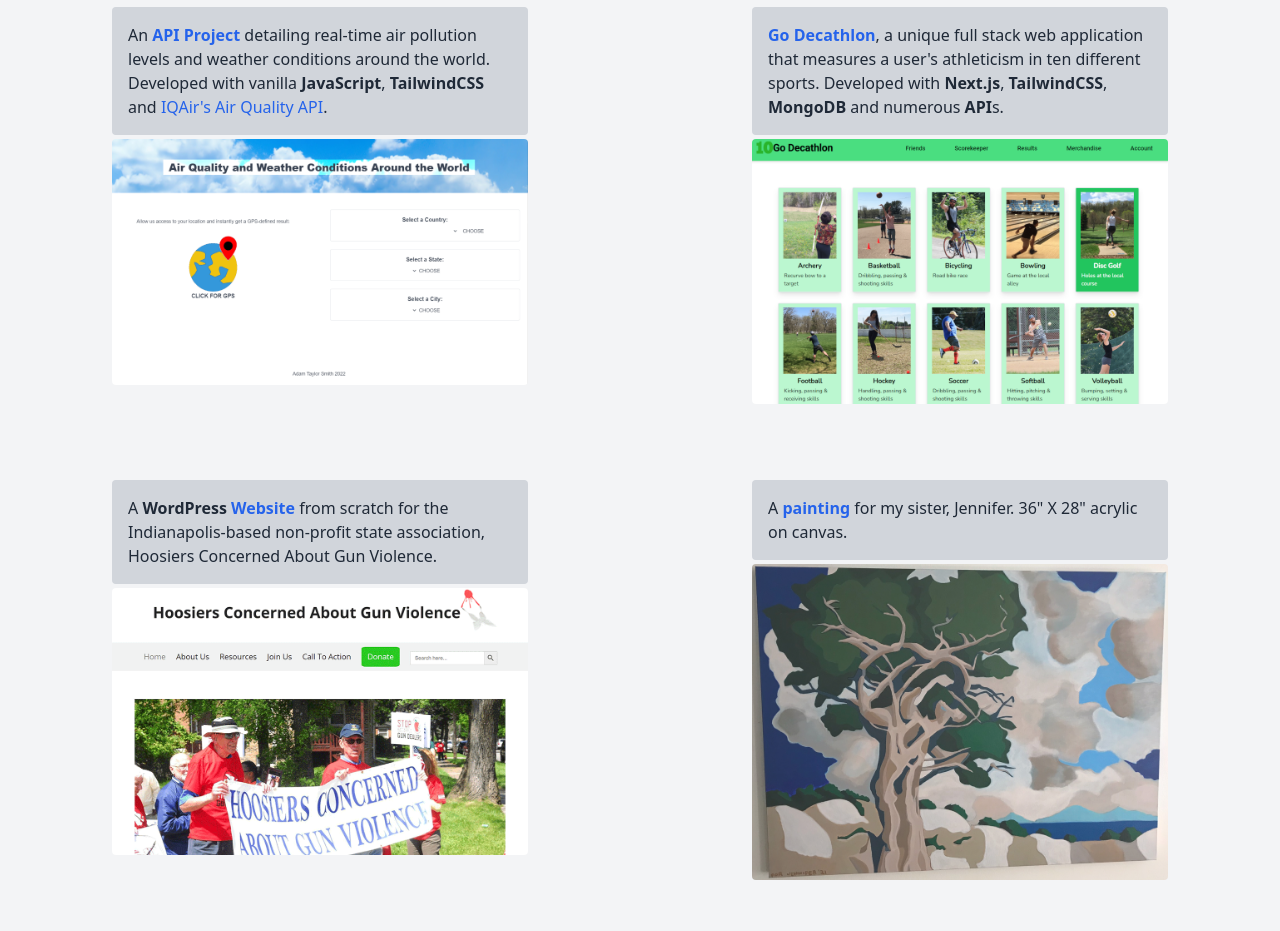
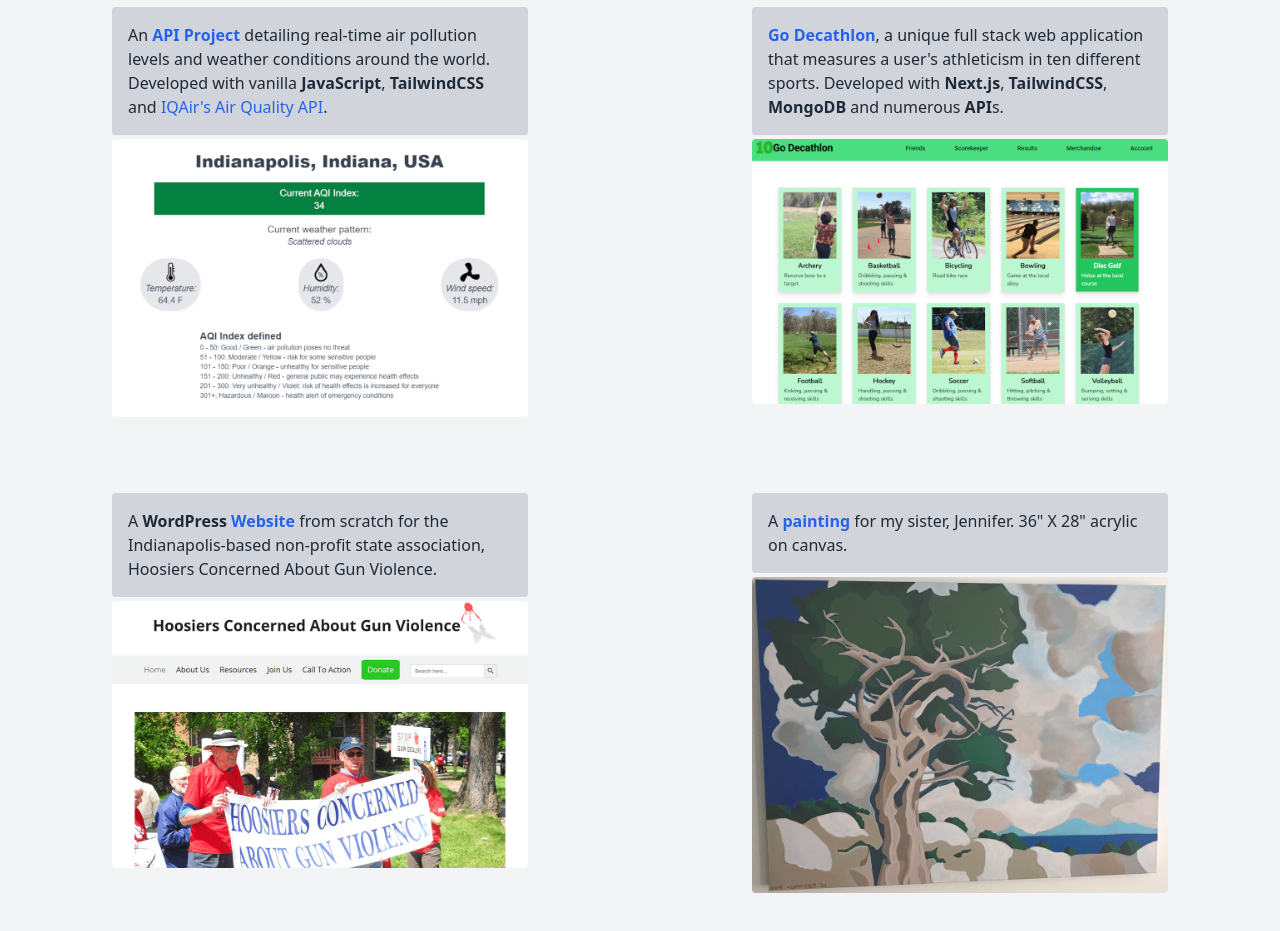
Before and after one commit to adamtaylorsmith/personal-portfolio, a website: page index.html in a window 1280 px wide. Shown: the part 2481-3412 px from the top of the page. Drawn offline with nearby package versions, Linux system fonts and the light colour scheme; a web font is replaced by a local one.

Commit message:
new pics

```diff
--- a/index.html
+++ b/index.html
@@ -206,7 +206,7 @@
     <div class="flex justify-center flex-col lg:flex-row lg:flex-nowrap">
         <div class="lg:mt-6 mb-12 mx-16 sm:mx-20 md:mx-40 lg:mx-20 xl:mx-28 lg:w-1/2">
             <div class="bg-gray-300 rounded text-gray-800 p-4 mt-1 text-md">An <a href="https://adamtaylorsmith.github.io/airquality-api/"><span class="font-semibold text-blue-600">API Project</span></a> detailing real-time air pollution levels and weather conditions around the world. Developed with vanilla <span class="font-semibold">JavaScript</span>, <span class="font-semibold">TailwindCSS</span> and <a class="text-blue-600" href="https://www.iqair.com/air-pollution-data-api" target="_blank">IQAir's Air Quality API</a>.</div>
-            <div class="mt-1"><a href="https://adamtaylorsmith.github.io/airquality-api/" target="_blank"><img src="public/api003.png" class="rounded hover:brightness-50"></a></div>
+            <div class="mt-1"><a href="https://adamtaylorsmith.github.io/airquality-api/" target="_blank"><img src="public/api006.png" class="rounded hover:brightness-50"></a></div>
         </div>
         <div class="mt-6 mb-12 mx-16 sm:mx-20 md:mx-40 lg:mx-20 xl:mx-28 lg:w-1/2">
             <div class="px-4 bg-gray-300 rounded text-gray-800 p-4 mt-1 text-md"><a href="https://go-decathlon.vercel.app/"><span class="font-semibold text-blue-600">Go Decathlon</span></a>, a unique full stack web application that measures a user's athleticism in ten different sports. Developed with <span class="font-semibold">Next.js</span>, <span class="font-semibold">TailwindCSS</span>, <span class="font-semibold">MongoDB</span> and numerous <span class="font-semibold">API</span>s.</div>
```
Also changed, not shown: public/api006.png (added).
